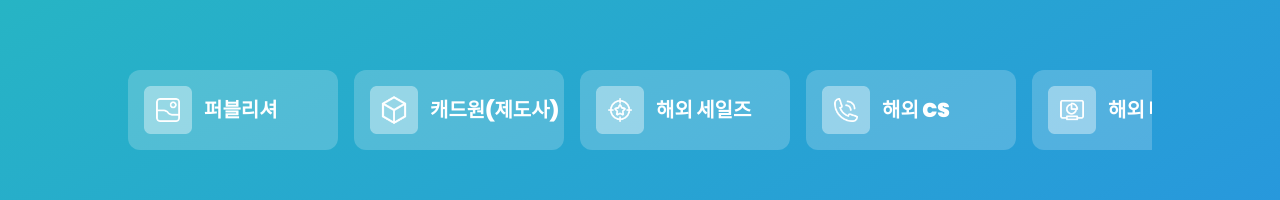
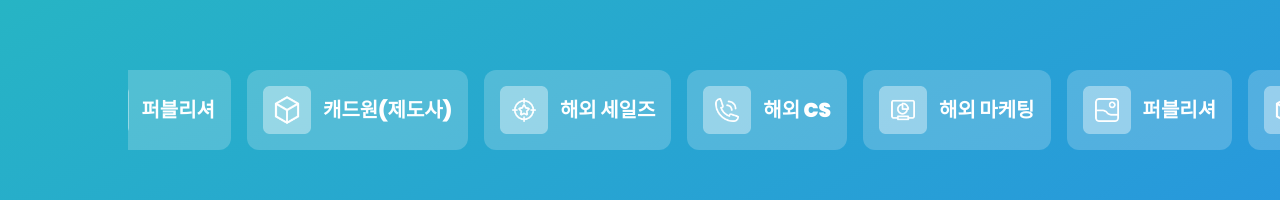
Before and after one commit to ridoansaleh/hyperhire-ui, a Next.js app: page / in a window 1280 px wide. Shown: the part 567-767 px from the top of the page. Built offline with nearby package versions, Linux system fonts and the light colour scheme; no server answers.

Commit message:
chore: adjust job-slider parent's width and rename FeatureItem

```diff
--- a/components/molecules/FeatureItem/index.tsx
+++ /dev/null
@@ -1,15 +0,0 @@
-import Image from "next/image";
-interface FeatureItemProps {
-  logo: string;
-  alt: string;
-  label: string;
-}
-
-export default function FeatureItem({ alt, label, logo }: FeatureItemProps) {
-  return (
-    <div className="shrink-0 w-[210px] flex items-center gap-[12px] bg-[#FFFFFF33] p-[16px] rounded-[12px]">
-      <Image src={logo} alt={alt} width={48} height={48} />
-      <label className="text-xl font-black">{label}</label>
-    </div>
-  );
-}
--- /dev/null
+++ b/components/molecules/JobItem/index.tsx
@@ -0,0 +1,23 @@
+import Image from "next/image";
+interface JobItemProps {
+  logo: string;
+  alt: string;
+  label: string;
+  itemWidth: number;
+}
+
+export default function JobItem({
+  alt,
+  label,
+  logo,
+  itemWidth,
+}: JobItemProps) {
+  return (
+    <div
+      className={`shrink-0 w-[${itemWidth}px] flex items-center gap-[12px] bg-[#FFFFFF33] p-[16px] rounded-[12px]`}
+    >
+      <Image src={logo} alt={alt} width={48} height={48} />
+      <label className="text-xl font-black">{label}</label>
+    </div>
+  );
+}
--- a/components/organisms/Hero/index.tsx
+++ b/components/organisms/Hero/index.tsx
@@ -86,7 +86,7 @@ export default function Hero({ jobs, profiles }: HeroProps) {
       {/* Jobs Slide => Desktop Only */}
       <FadeInUp
         id="slide-items"
-        className="hidden lg:block mt-[72px] mb-[64px]"
+        className="hidden lg:flex w-[calc(100%+((100vw-1024px)/2))] overflow-x-auto whitespace-nowrap mt-[72px] mb-[64px]"
       >
         <JobSlider items={jobs} />
       </FadeInUp>
--- a/components/organisms/JobSlider/index.tsx
+++ b/components/organisms/JobSlider/index.tsx
@@ -1,7 +1,7 @@
 "use client";
 
 import { useEffect, useRef, useState } from "react";
-import FeatureItem from "@/components/molecules/FeatureItem";
+import JobItem from "@/components/molecules/JobItem";
 import type { Job } from "@/types/Job";
 
 interface JobSliderProps {
@@ -13,7 +13,7 @@ interface JobSliderProps {
 export default function JobSlider({
   items,
   interval = 5000,
-  itemWidth = 210,
+  itemWidth = 250,
 }: JobSliderProps) {
   const sliderRef = useRef<HTMLDivElement>(null);
   const [index, setIndex] = useState(0);
@@ -54,12 +54,10 @@ export default function JobSlider({
   }, [index, itemWidth, items.length]);
 
   return (
-    <div className="flex overflow-x-auto whitespace-nowrap">
-      <div ref={sliderRef} className="flex gap-4">
-        {loopItems.map((p, i) => (
-          <FeatureItem key={i} {...p} />
-        ))}
-      </div>
+    <div ref={sliderRef} className="flex gap-4">
+      {loopItems.map((p, i) => (
+        <JobItem key={i} {...p} itemWidth={itemWidth} />
+      ))}
     </div>
   );
 }
```
